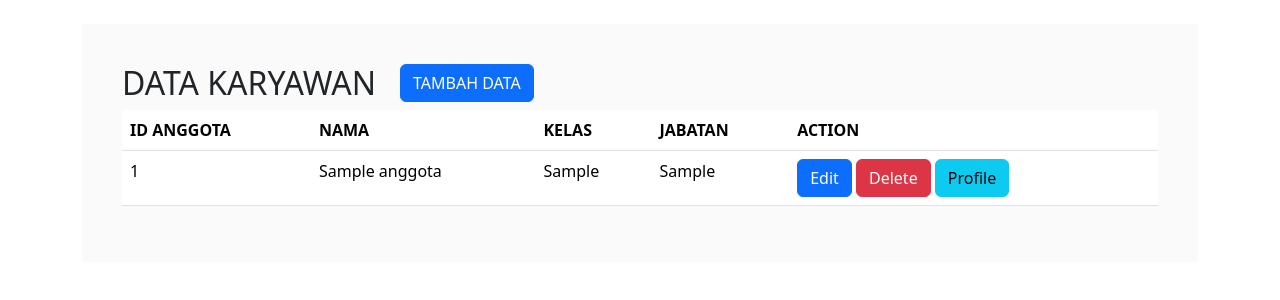
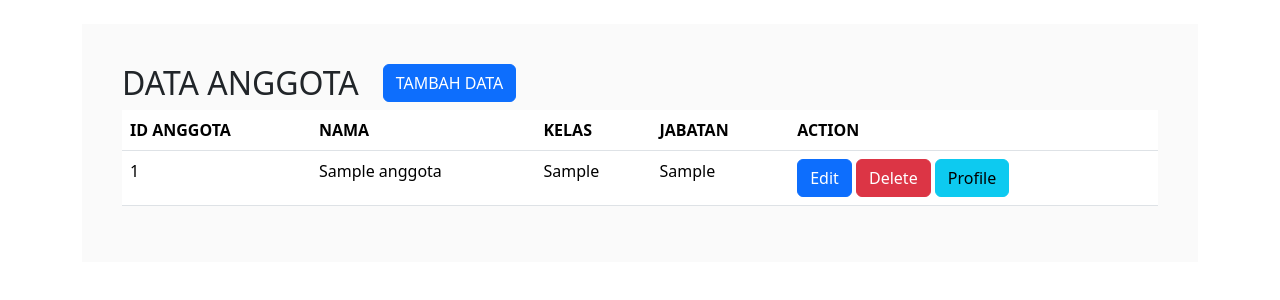
Before and after one commit to kholid162/webkelompok7, a Flask app: page /data_anggota in a window 1280 px wide. Shown: the top 300 px of the page. Run offline with Flask 3, Linux system fonts and the light colour scheme; tables that the repository leaves empty hold one stand-in row (values such as "Sample post").

Commit message:
Update data_anggota.html

```diff
--- a/templates/data_anggota.html
+++ b/templates/data_anggota.html
@@ -13,7 +13,7 @@
     <div class="caption">
       <div class="row">
         <div class="col-auto">
-          <h2> DATA KARYAWAN </h2>
+          <h2> DATA ANGGOTA </h2>
         </div>
         <div class="col-auto">
           <a class="btn btn-primary" href="/tambahanggota" role="button">TAMBAH DATA</a>
```
